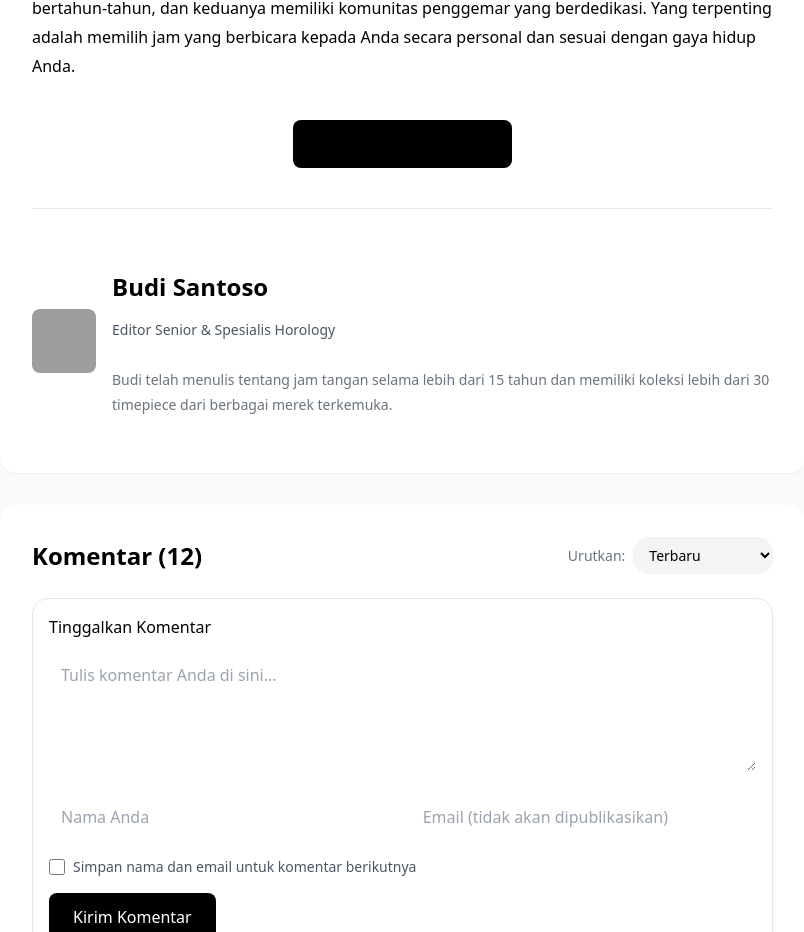
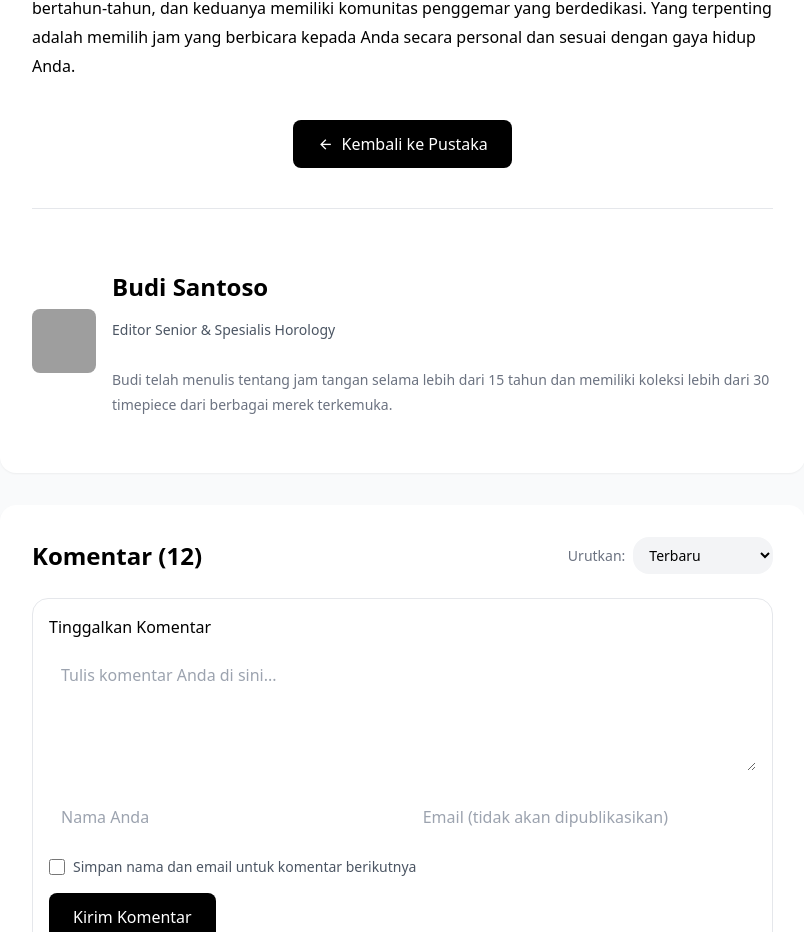
Before and after one commit to Kauzaki3/Timeluxe, a plain HTML site: page artikel-perawatan.html in a window 1280 px wide. Shown: the part 5240-6172 px from the top of the page, without its empty margins (16-820 px from the left). Drawn offline with nearby package versions, Linux system fonts and the light colour scheme; grey boxes are pictures that could not be loaded.

Commit message:
first commit

```diff
--- a/artikel-perawatan.html
+++ b/artikel-perawatan.html
@@ -296,10 +296,10 @@ Seperti banyak perbandingan dalam dunia jam tangan mewah, tidak ada jawaban defi
 Pada akhirnya, kedua jam tangan ini mewakili puncak keahlian dalam pembuatan jam tangan diving mewah. Keduanya akan memberikan kepuasan dan kebanggaan kepemilikan selama bertahun-tahun, dan keduanya memiliki komunitas penggemar yang berdedikasi. Yang terpenting adalah memilih jam yang berbicara kepada Anda secara personal dan sesuai dengan gaya hidup Anda.
 </p>
 <div class="flex justify-center my-10">
-<a href="https://readdy.ai/home/1ece55fa-260c-4212-96eb-a13eb6b356c7/868204d7-e26a-4525-aed2-21945dfd724b" data-readdy="true" class="bg-primary text-white px-6 py-3 font-medium !rounded-button whitespace-nowrap hover:bg-primary/90 transition-all flex items-center gap-2">
-<i class="ri-arrow-left-line"></i>
-<span>Kembali ke Pustaka</span>
-</a>
+  <a href="https://readdy.ai/home/1ece55fa-260c-4212-96eb-a13eb6b356c7/868204d7-e26a-4525-aed2-21945dfd724b" data-readdy="true" class="bg-black text-white px-6 py-3 font-medium !rounded-button whitespace-nowrap hover:bg-black/90 transition-all flex items-center gap-2">
+    <i class="ri-arrow-left-line text-white"></i>
+    <span class="text-white">Kembali ke Pustaka</span>
+  </a>
 </div>
 <div class="border-t border-gray-200 pt-8 mt-8">
 <div class="flex items-center gap-4">
```
